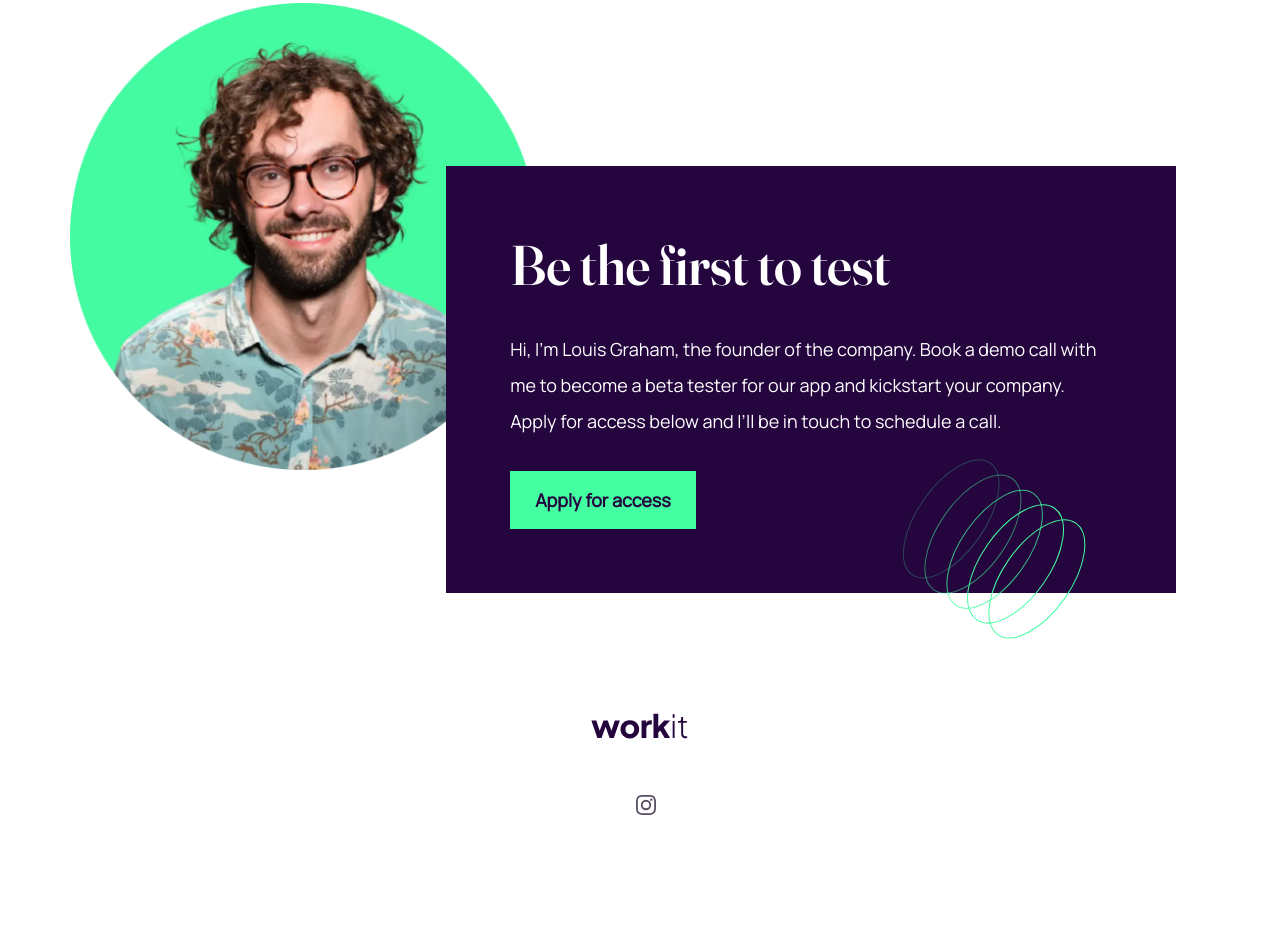
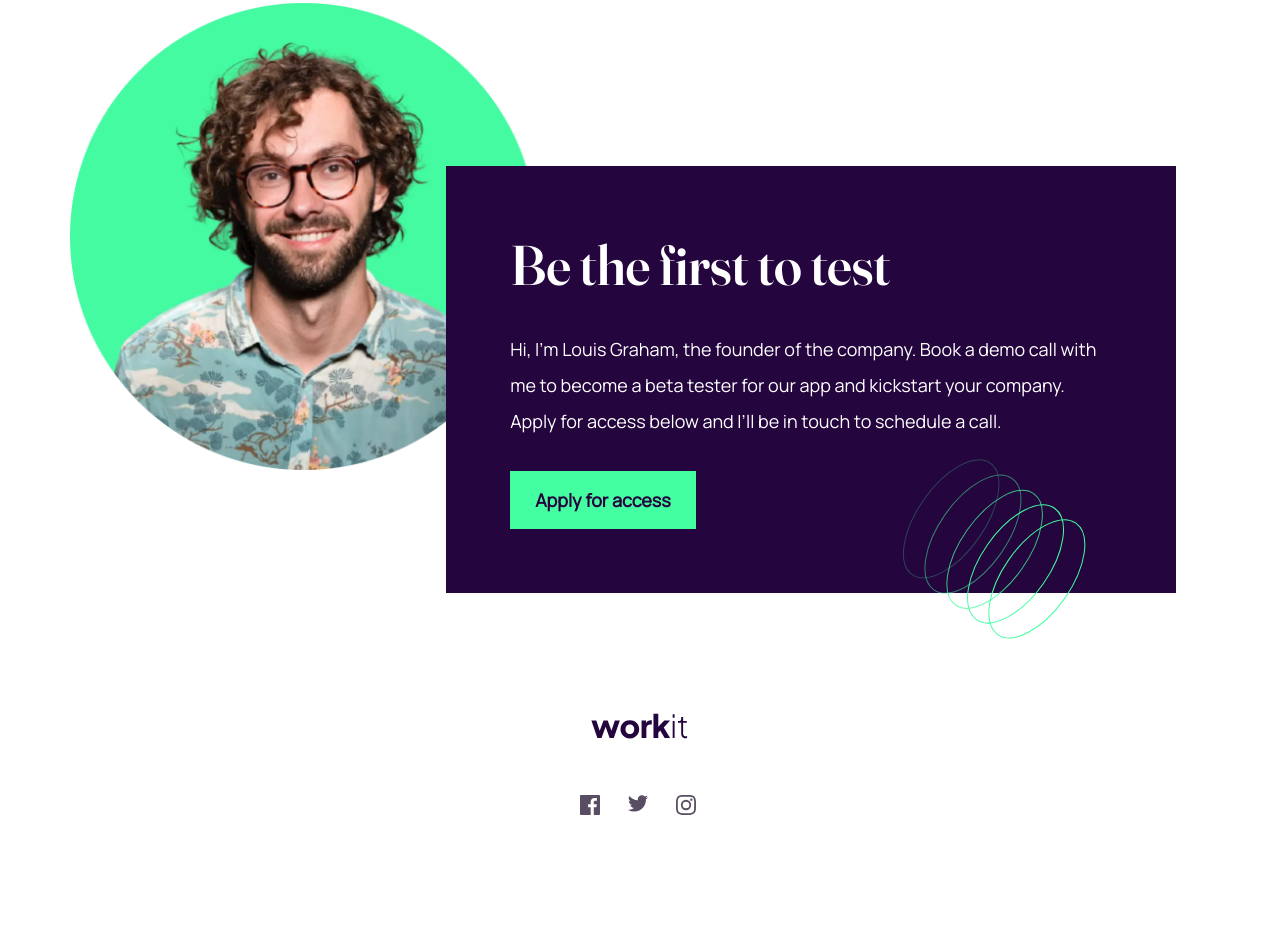
Before and after one commit to JMBeltranDev/workit-landing-page, a plain HTML site: page index.html in a window 1280 px wide. Shown: the part 1597-2522 px from the top of the page. Drawn offline with Linux system fonts and the light colour scheme; the site is published under a folder, as on GitHub Pages, so addresses that start at the root find nothing.

Commit message:
logos social

```diff
--- a/index.html
+++ b/index.html
@@ -101,8 +101,8 @@
       <img src="./assets/images/logo-dark.svg" alt="logo" class="footer-logo">
 
       <div class="footer-links">
-        <a href="#" class="footer-link-social"><img src="/assets/images/icon-facebook.svg" alt=""></a>
-        <a href="#" class="footer-link-social"><img src="/assets/images/icon-twitter.svg" alt=""></a>
+        <a href="#" class="footer-link-social"><img src="./assets/images/icon-facebook.svg" alt=""></a>
+        <a href="#" class="footer-link-social"><img src="./assets/images/icon-twitter.svg" alt=""></a>
         <a href="#" class="footer-link-social"><img src="./assets/images/icon-instagram.svg" alt=""></a>
       </div>
 
```
